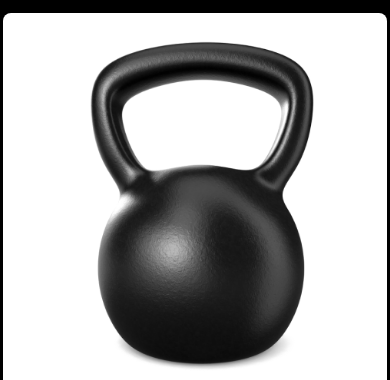
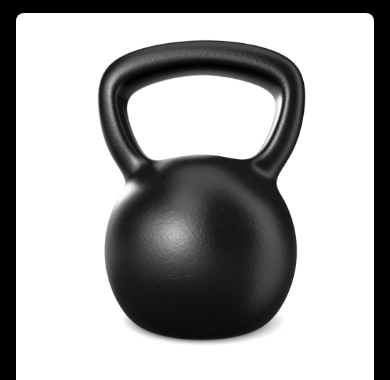
Before and after one commit to brendanmurph/WorkNu2, a website: page dist/collection.html in a window 390 px wide. Shown: the part 63-443 px from the top of the page. Drawn offline with nearby package versions, Linux system fonts and the light colour scheme; files that its build step writes are made by us from their sources; a web font is replaced by a local one.

Commit message:
fixed padding for smaller screens on collection

```diff
--- a/dist/collection.html
+++ b/dist/collection.html
@@ -36,7 +36,7 @@
         <ion-icon onclick="onToggleMenu(this); hide();" name="menu" size="small" class="text-3xl cursor-pointer md:hidden ion-icon"></ion-icon>
       </div>
     </nav>
-    <div class="collection-container flex flex-col items-center md:flex md:flex-row md:justify-center gap-4">
+    <div class="collection-container flex flex-col items-center md:flex md:flex-row md:justify-center gap-4 mx-auto px-4">
     <div class="card-container md:flex mt-4">
         <div class="max-w-sm w-full bg-white rounded-lg overflow-hidden">
             <img src="../images/KB.png" alt="Product Image" class="w-full object-cover">
```
